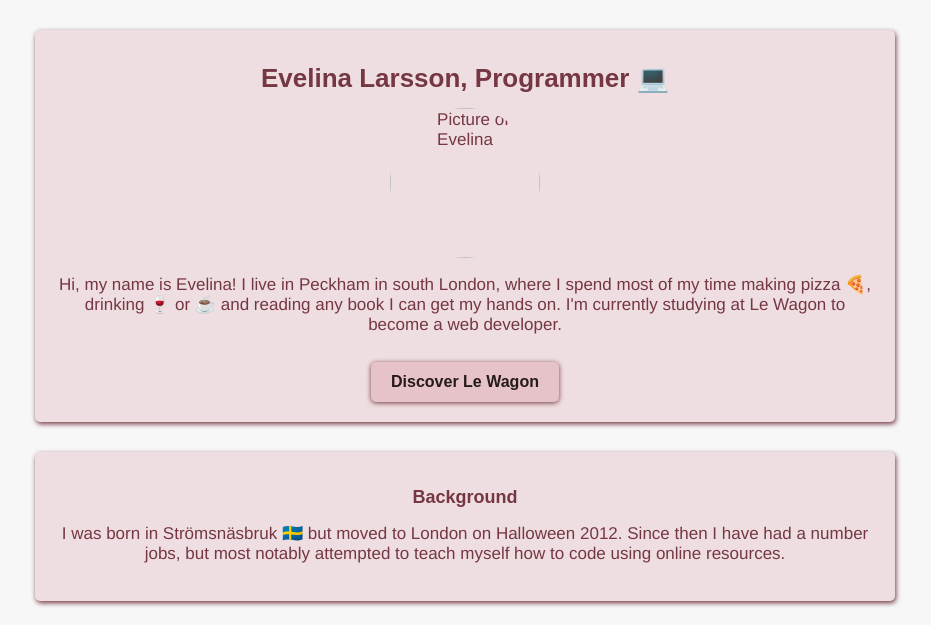
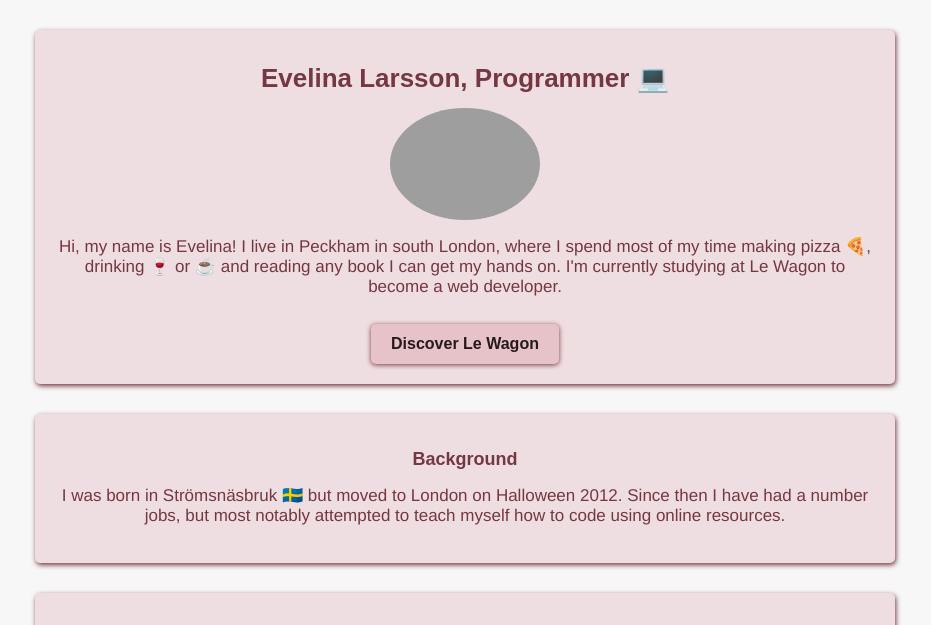
Before and after one commit to EvelinaLarsson/profile, a plain HTML site: page index.html in a window 1280 px wide. Shown: the top 625 px of the page, without its empty margins (175-1106 px from the left). Drawn offline with Linux system fonts and the light colour scheme; the site is published under a folder, as on GitHub Pages, so addresses that start at the root find nothing; a web font is replaced by a local one.

Commit message:
fixing image

```diff
--- a/index.html
+++ b/index.html
@@ -12,7 +12,7 @@
     <div class="container">
       <div class="card">
         <h1>Evelina Larsson, Programmer 💻</h1>
-        <img src="/images/evelina.png" class="img-circle" alt="Picture of Evelina">
+        <img src="images/evelina.png" class="img-circle" alt="Picture of Evelina">
         <p>Hi, my name is Evelina! I live in Peckham in south London, where I spend most of my time making pizza 🍕, drinking 🍷 or ☕️ and reading any book I can get my hands on. I'm currently studying at Le Wagon to become a web developer.</p>
         <a href="https://lewagon.com" target="_blank" class="follow-btn">
           <strong>Discover Le Wagon</strong>
```
